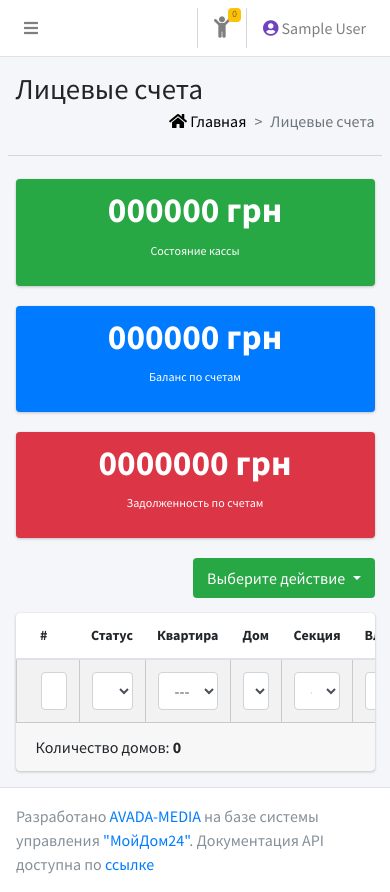
After one commit to Chenger1/myHome24, a Django app: page /admin/accounts/index/ in a window 390 px wide. The commit adds this page. Run offline with Django 3.2, Linux system fonts and the light colour scheme; the visitor is signed in with stand-in values (Sample User, id 1); data comes from the database, SQL or seed files in the repository; data that the repository does not hold is empty; some libraries are stand-ins or nearby versions.

Commit message:
Add view and template to display list of all personal accounts

```diff
--- a/house24/admin_panel/forms/account_forms.py
+++ b/house24/admin_panel/forms/account_forms.py
@@ -1,9 +1,36 @@
 from django import forms
 
-from db.models.house import PersonalAccount
+from db.models.house import PersonalAccount, House, Section, Flat
+from db.models.user import User
 
 
 class PersonalAccountForm(forms.ModelForm):
     class Meta:
         model = PersonalAccount
         fields = '__all__'
+
+
+class AccountSearchForm(forms.Form):
+    debt_choices = [
+        (0, 'Нет долга'),
+        (1, 'Есть долг')
+    ]
+    status_choices = [
+        (0, 'Активен'),
+        (1, 'Неактивен')
+    ]
+
+    number = forms.IntegerField(widget=forms.NumberInput(attrs={'class': 'form-control'}),
+                                required=False)
+    house = forms.ModelChoiceField(queryset=House.objects.all(), widget=forms.Select(attrs={'class': 'form-control'}),
+                                   required=False)
+    section = forms.ModelChoiceField(queryset=Section.objects.all(), widget=forms.Select(attrs={'class': 'form-control'}),
+                                     required=False)
+    flat = forms.ModelChoiceField(queryset=Flat.objects.all(), widget=forms.Select(attrs={'class': 'form-control'}),
+                                  required=False)
+    user = forms.ModelChoiceField(queryset=User.objects.filter(is_staff=False),
+                                  widget=forms.Select(attrs={'class': 'form-control'}),
+                                  required=False)
+    debt = forms.ChoiceField(choices=debt_choices, widget=forms.Select(attrs={'class': 'form-control'}),
+                             required=False)
+    status = forms.ChoiceField(choices=status_choices, widget=forms.Select(attrs={'class': 'form-control'}))
--- /dev/null
+++ b/house24/admin_panel/templates/account/list_accounts_admin.html
@@ -0,0 +1,178 @@
+{% extends "admin_base.html" %}
+{% load static %}
+
+{% block title %}Лицевые счета{% endblock %}
+
+
+{% block content %}
+<div class="content-wrapper">
+    <div class="content-header">
+        <div class="container-fluid">
+            <div class="row mb-2 border_bottom" style="align-items: center;">
+                <div class="col-sm-9">
+                    <h1 class="m-0">Лицевые счета</h1>
+                </div><!-- /.col -->
+                <div class="col-sm-3">
+                    <nav aria-label="breadcrumb" class="breadcrumb_pull_right">
+                        <ol class="breadcrumb">
+                            <li class="breadcrumb-item"><a href="{% url 'admin_panel:index' %}" style="color: black;">
+                                <i class="fa fa-home"></i> Главная</a></li>
+                            <li class="breadcrumb-item active" aria-current="page">Лицевые счета</li>
+                        </ol>
+                    </nav>
+                </div>
+            </div><!-- /.row -->
+        </div><!-- /.container-fluid -->
+    </div>
+
+
+    <div class="content">
+        <div class="container-fluid">
+            <div class="row">
+                <div class="col-12 col-md-12 col-lg-9">
+                  <div class="row">
+                    <div class="col-12 col-md-4">
+                      <div class="small-box bg-green overflow-hidden">
+                        <div class="inner">
+                            <h3>000000 грн</h3>
+                            <p>Состояние кассы</p>
+                        </div>
+                        <div class="icon">
+                            <i class="fas fa-dollar-sign"></i>
+                        </div>
+                      <!--<span class="small-box-footer">&nbsp;</span>-->
+                      </div>
+                    </div>
+                    <div class="col-12 col-md-4">
+                      <div class="small-box bg-blue overflow-hidden">
+                        <div class="inner">
+                            <h3>000000 грн</h3>
+                            <p>Баланс по счетам</p>
+                        </div>
+                        <div class="icon">
+                            <i class="fas fa-dollar-sign"></i>
+                        </div>
+                      <!--<span class="small-box-footer">&nbsp;</span>-->
+                      </div>
+                    </div>
+                    <div class="col-12 col-md-4">
+                      <div class="small-box bg-red overflow-hidden">
+                        <div class="inner">
+                            <h3>0000000 грн</h3>
+                            <p>Задолженность по счетам</p>
+                        </div>
+                        <div class="icon">
+                             <i class="fas fa-dollar-sign"></i>
+                        </div>
+                        <!--<span class="small-box-footer">&nbsp;</span>-->
+                      </div>
+                    </div>
+                  </div>
+                </div>
+                <div class="col-12 col-md-12 col-lg-3">
+                   <button class="btn btn-success dropdown-toggle breadcrumb_pull_right" type="button" data-toggle="dropdown"
+                            aria-haspopup="true" aria-expanded="false">Выберите действие
+                    </button>
+                    <div class="dropdown-menu">
+                        <a class="dropdown-item" href="">Добавить лицевой счет</a>
+                        <a class="dropdown-item" href="#">Выгрузить в Excel</a>
+                    </div>
+                </div>
+                <div class="col-12" style="margin-top:15px;">
+                    <div class="card card-default">
+                        <div class="card-body card-body table-responsive p-0">
+                            <table class="table table-hover table-striped text-nowrap linkedRow">
+                                <thead>
+                                <tr>
+                                    <th>#</th>
+                                    <th>Статус</th>
+                                    <th>Квартира</th>
+                                    <th>Дом</th>
+                                    <th>Секция</th>
+                                    <th>Владелец</th>
+                                    <th>Остаток(грн)</th>
+                                    <th></th>
+                                </tr>
+                                </thead>
+                                <tbody>
+                                <tr>
+                                    <td>
+                                        {{ form.number }}
+                                    </td>
+                                    <td>
+                                        {{ form.status }}
+                                    </td>
+                                    <td>
+                                        {{ form.flat }}
+                                    </td>
+                                    <td>
+                                        {{ form.house }}
+                                    </td>
+                                    <td>
+                                        {{ form.section }}
+                                    </td>
+                                    <td>
+                                        {{ form.user }}
+                                    </td>
+                                    <td>
+                                        {{ form.debt }}
+                                    </td>
+                                    <td></td>
+                                </tr>
+
+                                {% for account in instances %}
+                                <tr>
+                                    <td><a href="">{{ account.number }}</a></td>
+                                    <td class="text-center">
+                                        {% if account.status == 0 %}
+                                        <small class="label label-success">Активен</small>
+                                        {% else %}
+                                        <small class="label label-danger">Неактивен</small>
+                                        {% endif %}
+                                    </td>
+                                    <td><a href="">{{ account.flat }}</a></td>
+                                    <td><a href="">{{ account.house }}</a></td>
+                                    <td><a href="">{{ account.section }}</a></td>
+                                    <th><a href="">{{ account.flat.owner.full_name }}</a></th>
+                                    <th><a href="">{{ account.is_debt }}</a></th>
+                                    <td>
+                                        <div class="btn-group">
+                                            <a class="btn btn-default btn-sm"
+                                               href="">
+                                                <i class="fas fa-redo-alt"></i>
+                                            </a>
+                                            <a class="btn btn-default btn-sm"
+                                               href="">
+                                                <i class="fas fa-edit"></i>
+                                            </a>
+                                            <a class="btn btn-default btn-sm"
+                                               href="">
+                                                <i class="fa fa-trash"></i>
+                                            </a>
+                                        </div>
+                                    </td>
+                                </tr>
+                                {% endfor %}
+                                </tbody>
+                            </table>
+                        </div>
+                        <div class="card-footer">
+                            Количество домов: <strong>{{ instances.count }}</strong>
+                        </div>
+                    </div>
+                </div>
+            </div>
+        </div>
+    </div>
+</div>
+
+<script src="{% static 'bootstrap/jquery/jquery.min.js' %}"></script>
+<script>
+    $('.search_form').each(function(){
+        $(this).on('change', function(){
+            $(this).submit();
+        })
+    })
+
+</script>
+{% endblock %}
--- a/house24/admin_panel/templates/admin_base.html
+++ b/house24/admin_panel/templates/admin_base.html
@@ -141,7 +141,8 @@ scratch. This page gets rid of all links and provides the needed markup only.
                     {% endif %}
                     {% if request.user.role.personal_account %}
                     <li class="nav-item">
-                        <a href="" class="nav-link">
+                        <a href="{% url 'admin_panel:list_accounts_admin' %}" class="nav-link
+                        {% if '/admin/accounts/index/' in request.path %}active{% endif %}">
                             <i class="nav-icon far fa-credit-card" aria-hidden="true"></i>
                             <p>Лицевые счета</p>
                         </a>
--- a/house24/admin_panel/urls.py
+++ b/house24/admin_panel/urls.py
@@ -20,6 +20,7 @@ from admin_panel.views.house_views import (ListHousesView, CreateHouseView, Upda
                                            DetailHouseView)
 from admin_panel.views.flat_views import (ListFlatsView, CreateFlatView, UpdateFlatView, GetHouseSectionAndFloor,
                                           DeleteFlatView, DetailFlatView)
+from admin_panel.views import accounts
 
 
 app_name = 'admin_panel'
@@ -100,4 +101,7 @@ urlpatterns = [
     path('flats/index/delete_flat/<int:pk>/', DeleteFlatView.as_view(), name='delete_flat_admin'),
     path('flats/index/get_house_section_floor/', GetHouseSectionAndFloor.as_view(), name='get_house_section_and_floor'),
     path('flats/index/detail_flat/<int:pk>/', DetailFlatView.as_view(), name='detail_flat_admin'),
+
+    # ACCOUNTS
+    path('accounts/index/', accounts.ListPersonalAccountsView.as_view(), name='list_accounts_admin'),
 ]
--- /dev/null
+++ b/house24/admin_panel/views/accounts.py
@@ -0,0 +1,10 @@
+from admin_panel.views.mixins import ListInstancesMixin
+from admin_panel.forms.account_forms import AccountSearchForm
+
+from db.models.house import PersonalAccount
+
+
+class ListPersonalAccountsView(ListInstancesMixin):
+    model = PersonalAccount
+    search_form = AccountSearchForm
+    template_name = 'account/list_accounts_admin.html'
--- a/house24/db/models/house.py
+++ b/house24/db/models/house.py
@@ -110,7 +110,7 @@ class Flat(models.Model):
     section = models.ForeignKey(Section, related_name='flats', on_delete=models.CASCADE)
     floor = models.ForeignKey(Floor, related_name='flats', on_delete=models.CASCADE)
     tariff = models.ForeignKey(Tariff, related_name='flats', on_delete=models.CASCADE)
-    personal_account = models.OneToOneField(PersonalAccount, related_name='flats', on_delete=models.CASCADE,
+    personal_account = models.OneToOneField(PersonalAccount, related_name='flat', on_delete=models.CASCADE,
                                             blank=True, null=True, unique=True)
 
     @classmethod
```
